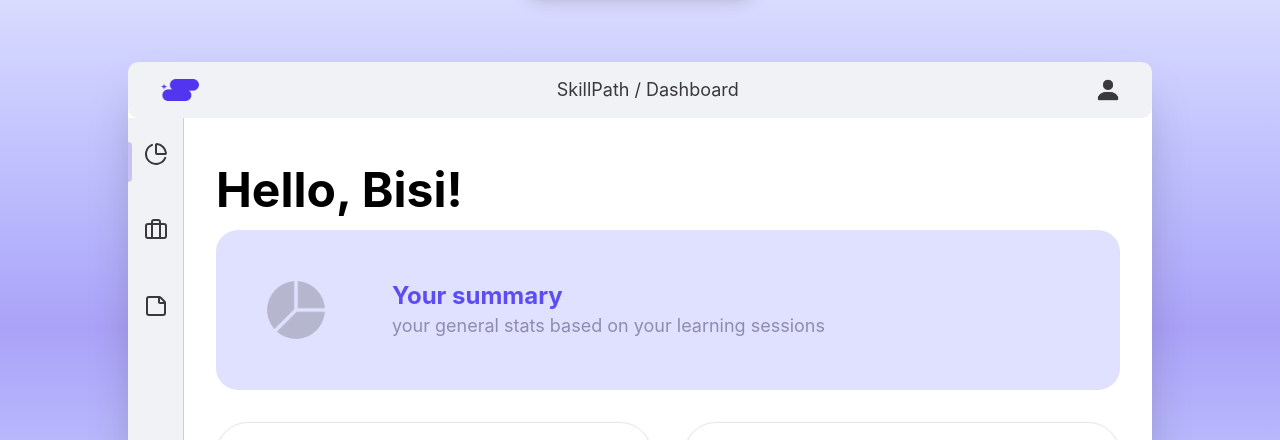
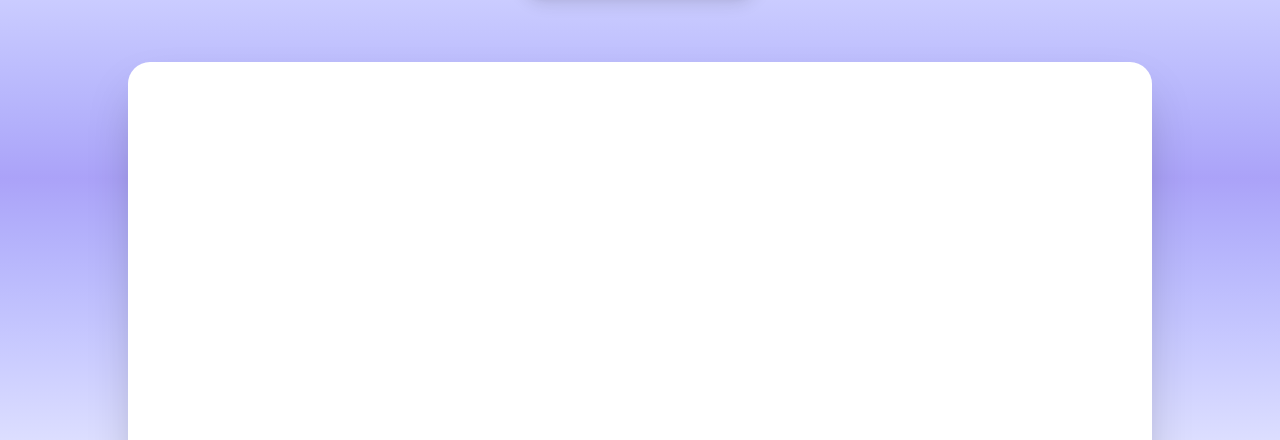
Before and after one commit to chingu-voyages/V59-tier3-team-37, a Next.js app: page / in a window 1280 px wide. Shown: the part 347-787 px from the top of the page. Built offline with nearby package versions, Linux system fonts and the light colour scheme.

Commit message:
remove the dashboard component from the landing page

```diff
--- a/app/page.tsx
+++ b/app/page.tsx
@@ -44,7 +44,7 @@ export default function HeroSection() {
             <div className="w-full h-full flex items-center justify-center text-gray-400">
               {/* Placeholder - replace with your actual content */}
               <div className="w-full">
-                <Dashboard />
+
               </div>
             </div>
           </div>
--- a/components/dashboard/dashboard.tsx
+++ b/components/dashboard/dashboard.tsx
@@ -1,10 +1,10 @@
+import { ArrowLeft, Briefcase, PieChart, StickyNote } from "lucide-react";
+import avatar from "../../public/avatar.png";
+import green_badge from "../../public/green_badge.png";
 import logo from "../../public/logo.png";
-import avatar from "../../public/avatar.png";
 import pie from "../../public/pie.png";
 import red_badge from "../../public/red_badge.png";
 import yellow_badge from "../../public/yellow_badge.png";
-import green_badge from "../../public/green_badge.png";
-import { PieChart, Briefcase, StickyNote, ArrowLeft } from "lucide-react";
 
 export function Dashboard() {
   return (
```
Also changed, not shown: 1 other file (tests, documents, lock files or other folders).
